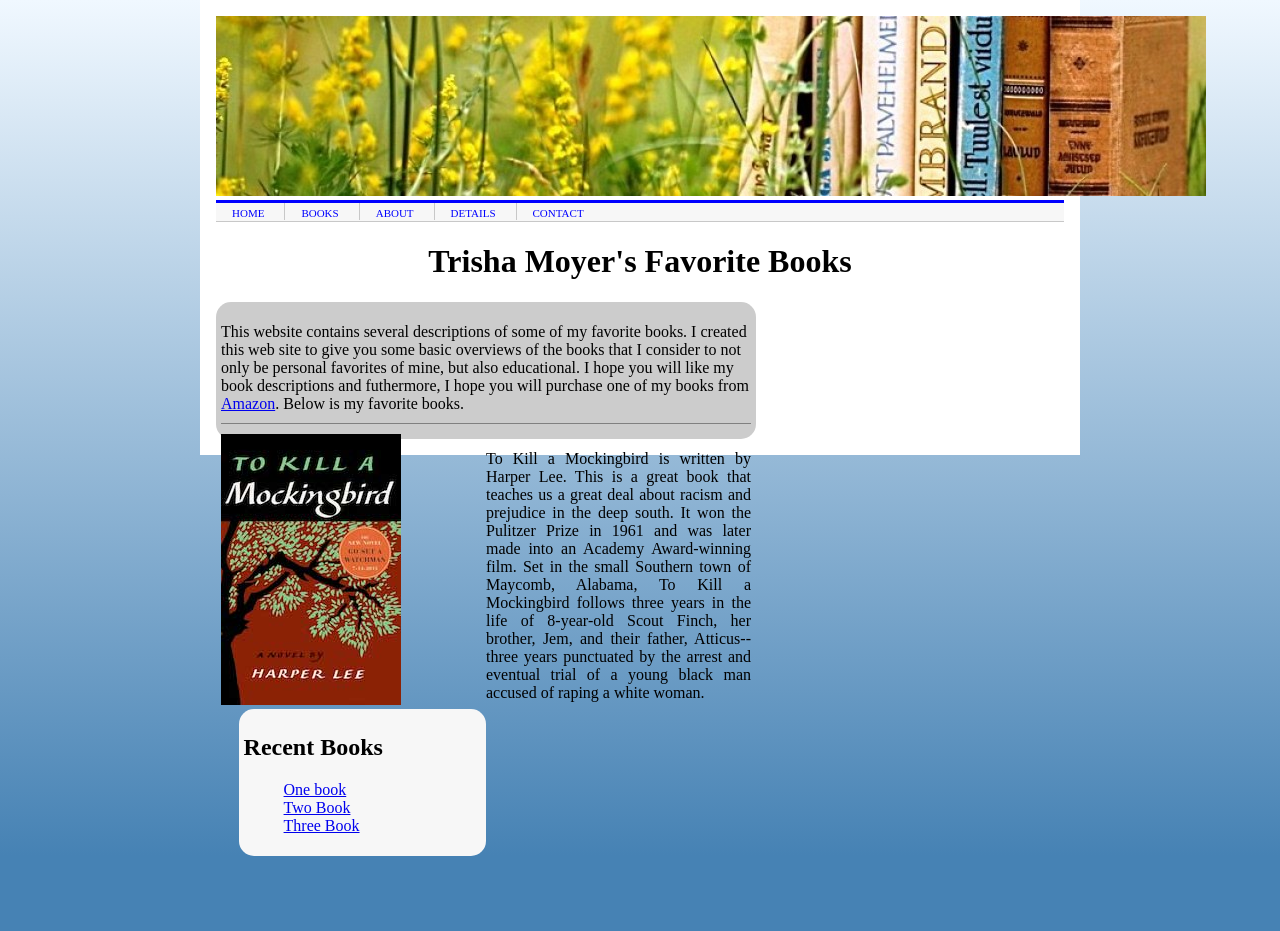
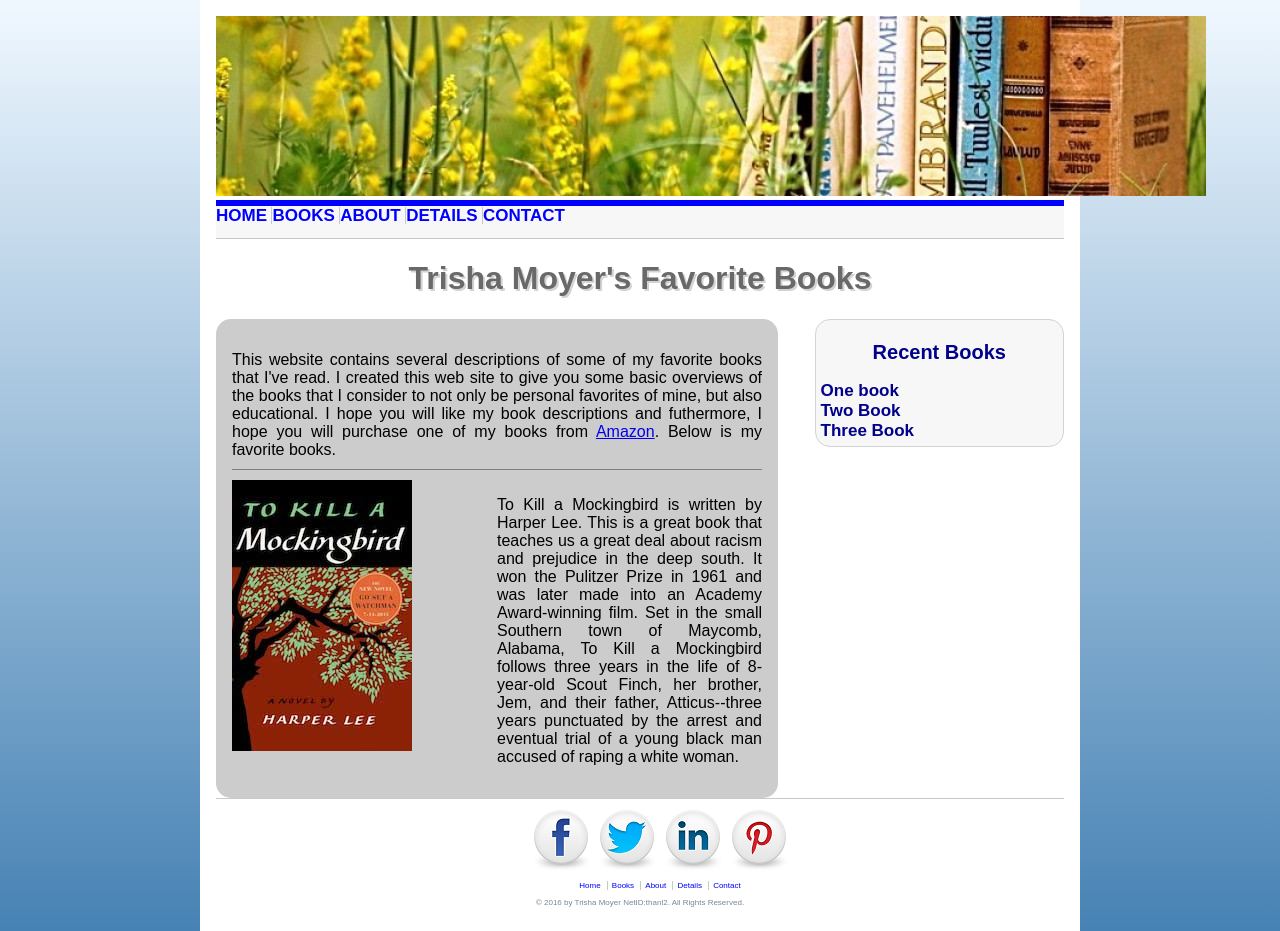
Before and after one commit to trishahanlon/thanl2FinalProject, a plain HTML site: page index.html in a window 1280 px wide. Before the commit the page ends 856 px from the top, so only its background shows below. Drawn offline with Linux system fonts and the light colour scheme.

Commit message:
making some changes.

```diff
--- a/css/style.css
+++ b/css/style.css
@@ -4,51 +4,44 @@ html {
 
 body {
 	margin: auto;
-    padding: 0;
 	/*Fall back for gradient*/
 	background-color: SteelBlue;
 	background-image: linear-gradient(AliceBlue, SteelBlue);
-	font-family: "Ariel";
+	font-family: "Arial";
 	width: 55em;
-
-
 }
 
 .wrapper {
     background-color: white;
     padding: 1em;
+    height: 100%;
 
 }
 
 .main {
 	width: 62.5%;
 	padding: 5px;
+	float: left;
 	background: #CCCCCC;
 	-webkit-border-radius: 15px;
 	border-radius: 15px;
 }
 
+.main a:visited {
+	color: Maroon;
+}
+
 .nav-bar {
 	border-bottom: 1px solid #C8C8C8;
 	background-color: #F7F7F7;
+	height: 35px;
+	/*padding-left: 1em;*/
+
+	margin: 0;
+	list-style-type: none;
+	border-top: 3px solid blue;
 }
 
-.nav-bar li {
-    display: inline;
-    border-left: 1px solid #C8C8C8;
-    padding-left: 1em;
-    padding-right: 1em;
-}
-
-.nav-bar li:first-child {
-	border-left: none;
-}
-
-.nav-bar a:link, a:visited {
-	font-size: 11px;
-	text-decoration: none;
-	color: blue;
-}
 
 #navigation-list {
 	border-top: 3px solid blue;
@@ -57,19 +50,55 @@ body {
     padding: 0;
 }
 
+
+.nav-bar li {
+    display: inline;
+    text-transform: uppercase;
+    border-left: 1px solid #C8C8C8;
+}
+
+.nav-bar li:first-child {
+	border-left: none;
+}
+
+.nav-bar a:link, a:visited {
+	font-size: 17px;
+	font-family: "Arial";
+	font-weight: bold;
+	text-decoration: none;
+	color: blue;
+}
+
+.nav-bar a:hover {
+	color: #F7F7F7;
+	background-color: blue;
+}
+
+
+
 #title {
 	text-align: center;
+	color: DimGrey;
+	text-shadow: 2px 2px LightGrey;
+	text-size: 1.5em;
 }
 
 #book-image{
-	width:50%;
+	width: 50%;
 	float: left;
 }
 
+.main p {
+	text-align: justify;
+}
+
+.main {
+	padding: 1em;
+}
+
 #book-description{
-	width:50%;
+	width: 50%;
 	float: right;
-	text-align: justify;
 }
 
 .horizontalRule {
@@ -83,6 +112,9 @@ body {
     margin-bottom: 10px;
 }
 
+/******
+Side Bar Stylings
+*****/
 .sidebar {
 	width: 28%;
 	float: right;
@@ -90,10 +122,88 @@ body {
 	background: #F7F7F7;
 	-webkit-border-radius: 15px;
 	border-radius: 15px;
+	border: 1px solid LightGrey;
 }
 
-.aside-list-item {
+.sidebar ul {
 	list-style-type: none;
+	color: DarkBlue;
     margin: 0;
     padding: 0;
 }
+
+.sidebar a:link, a:visited {
+	font-size: 17px;
+	font-family: "Arial";
+	font-weight: bold;
+	text-decoration: none;
+	color: DarkBlue;
+}
+
+.sidebar a:hover {
+
+}
+
+#recent-books {
+	color: DarkBlue;
+	font-size: 20px;
+	text-align: center;
+}
+
+
+/*******
+Footer Stylings
+*******/
+.footer {
+	border-top: 1px solid #C8C8C8;
+	text-align: center;
+	font-size: 10px;
+	color: LightSlateGrey;
+	font-family: "Arial";
+	font-weight: lighter;
+	font-size: .5em;
+}
+
+.social-sites li {
+	display: inline;
+}
+
+.social-sites a:hover {
+	opacity: .75;
+}
+
+.links-footer li {
+    display: inline;
+
+    border-left: 1px solid #C8C8C8;
+}
+
+.links-footer li:first-child {
+	border-left: none;
+}
+
+.links-footer a {
+	text-decoration: none;
+	color: blue;
+	padding: .5em .5em .5em .5em;
+}
+
+.links-footer a:hover {
+	text-decoration: underline;
+}
+
+/******
+Clear fix
+*******/
+.clearfix:before, .clearfix:after {
+	content: " ";
+	display: table;
+}
+
+.clearfix:after {
+	clear: both;
+}
+
+.clearfix {
+	*zoom: 1;
+}
--- a/index.html
+++ b/index.html
@@ -7,6 +7,7 @@
     </head>
     <body>
     <div class="wrapper">
+    <div class="page clearfix">
 	    <header role="banner">
 		    <div class="banner-image">
 		    	<img src="img/header.jpg" />
@@ -27,7 +28,7 @@
 	    	<h1 id="title"> Trisha Moyer's Favorite Books</h1>
 
 	    	<div class="main">
-    		<p> This website contains several descriptions of some of my favorite books. I created this web site to give you some basic overviews of the books that I consider to not only be personal favorites of mine, but also educational. I hope you will like my book descriptions and futhermore, I hope you will purchase one of my books from <a href="https://www.amazon.com/" title="Amazon">Amazon</a>. Below is my favorite books.</p>
+	    		<p> This website contains several descriptions of some of my favorite books that I've read. I created this web site to give you some basic overviews of the books that I consider to not only be personal favorites of mine, but also educational. I hope you will like my book descriptions and futhermore, I hope you will purchase one of my books from <a href="https://www.amazon.com/" title="Amazon">Amazon</a>. Below is my favorite books.</p>
 
 	    		<div class="horizontalRule">.</div>
 
@@ -38,13 +39,35 @@
 
 		    <div class="sidebar">
 		    	<h2 id="recent-books">Recent Books</h2>
-    	<ul id="aside-list">
-            <li class="aside-list-item"><a href="something.html">One book</a></li>
-            <li class="aside-list-item"><a href="something.html">Two Book</a></li>
-            <li class="aside-list-item"><a href="something.html">Three Book</a></li>
+		    	<ul>
+		            <li><a href="something.html">One book</a></li>
+		            <li><a href="something.html">Two Book</a></li>
+		            <li><a href="something.html">Three Book</a></li>
 		        </ul>
 		    </div>
+		</div>
+        <footer role="contentinfo">
+	    <div class="footer">
+	    	<nav role="footer">
+		    	<ul class="social-sites">
+		    		<li><a href="http://www.facebook.com" id="faceboook" title="Facebook"><img src="img/facebook-icon.png" width="64" height="64" alt="Facebook" /></a></li>
+		    		<li><a href="http://www.twitter.com" id="twitter" title="Twitter"><img src="img/twitter-icon.png" width="64" height="64" alt="Twitter" /></a></li>
+		    		<li><a href="http://www.linkedin.com" id="linkedin" title="LinkedIn"><img src="img/linkedin-icon.png" width="64" height="64" alt="LinkedIn" /></a></li>
+		    		<li><a href="http://www.pinterest.com" id="pinterest" title="Pinterest"><img src="img/pinterest-icon.png" width="64" height="64" alt="Pinterest" /></a></li>
+		    	</ul>
 
+		    	<ul class="links-footer">
+		            <li><a href="index.html">Home</a></li>
+		            <li><a href="books.html">Books</a></li>
+		            <li><a href="about.html">About</a></li>
+		            <li><a href="details.html">Details</a></li>
+		            <li><a href="contact.html">Contact</a></li>
+		    	</ul>
+
+		    	<p>&copy; 2016 by Trisha Moyer NetID:thanl2. All Rights Reserved.</p>
+		    </nav>
+	    </div>
+	    </footer>
 
     <!-- this div ends the wrapper -->
     </div>
```
Lines whose indentation alone changed are shown as unchanged.
